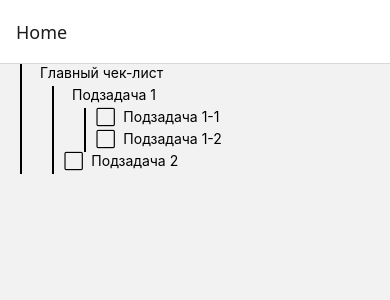
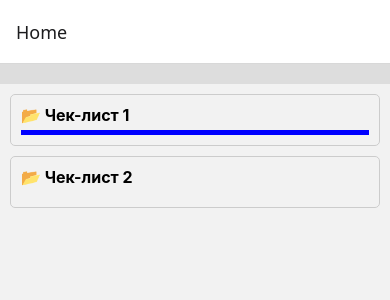
Before and after one commit to PaceGG/check-list, a React Native app: screen /Home in a window 390 px wide. Shown: the top 300 px of the page. Built offline with nearby package versions, Linux system fonts and the light colour scheme.

Commit message:
Отображение чеклистов в виде папок

```diff
--- a/components/Checklist.tsx
+++ b/components/Checklist.tsx
@@ -6,39 +6,58 @@ import { ChecklistItem } from "../types";
 type Props = {
   checklist: ChecklistItem;
   toggleComplete: (id: string) => void;
+  openChecklist: (child: ChecklistItem) => void;
 };
 
-export default function Checklist({ checklist, toggleComplete }: Props) {
+export default function Checklist({
+  checklist,
+  toggleComplete,
+  openChecklist,
+}: Props) {
   const hasChildren = checklist.children.length > 0;
 
   return (
-    <View style={{ marginLeft: 20, borderLeftWidth: 2, paddingLeft: 10 }}>
+    <View
+      style={{
+        padding: 10,
+        borderWidth: 1,
+        borderColor: "#ccc",
+        borderRadius: 5,
+        marginBottom: 10,
+      }}
+    >
       <View style={{ flexDirection: "row", alignItems: "center" }}>
         {!hasChildren && (
-          <TouchableOpacity onPress={() => toggleComplete(checklist.id)}>
+          <TouchableOpacity
+            onPress={() => toggleComplete(checklist.id)}
+            style={{ marginRight: 10 }}
+          >
             <Text>{checklist.completed ? "✅" : "⬜"}</Text>
           </TouchableOpacity>
         )}
-        <Text style={{ marginLeft: 8 }}>{checklist.title}</Text>
+        <TouchableOpacity
+          onPress={() => hasChildren && openChecklist(checklist)}
+        >
+          <Text
+            style={{
+              fontSize: 16,
+              fontWeight: hasChildren ? "bold" : "normal",
+            }}
+          >
+            {hasChildren ? "📂 " : "📄 "}
+            {checklist.title}
+          </Text>
+        </TouchableOpacity>
       </View>
 
       <View
         style={{
           height: 5,
-          backgroundColor: hasChildren
-            ? checklist.progressColor
-            : "transparent",
+          backgroundColor: checklist.progressColor,
           width: `${calculateProgress(checklist)}%`,
+          marginTop: 5,
         }}
       />
-
-      {checklist.children.map((child) => (
-        <Checklist
-          key={child.id}
-          checklist={child}
-          toggleComplete={toggleComplete}
-        />
-      ))}
     </View>
   );
 }
--- a/screens/HomeScreen.tsx
+++ b/screens/HomeScreen.tsx
@@ -1,12 +1,13 @@
 import { useState } from "react";
 import { ChecklistItem } from "../types";
-import { ScrollView, View } from "react-native";
+import { ScrollView, Text, View } from "react-native";
 import Checklist from "../components/Checklist";
+import { TouchableOpacity } from "react-native-gesture-handler";
 
-const initialChecklist: ChecklistItem[] = [
+const initialChecklists: ChecklistItem[] = [
   {
     id: "1",
-    title: "Главный чек-лист",
+    title: "Чек-лист 1",
     completed: false,
     progressColor: "blue",
     children: [
@@ -18,23 +19,24 @@ const initialChecklist: ChecklistItem[] = [
         children: [
           {
             id: "1-1-1",
-            title: "Подзадача 1-1",
-            completed: false,
-            progressColor: "green",
-            children: [],
-          },
-          {
-            id: "1-1-2",
-            title: "Подзадача 1-2",
-            completed: false,
-            progressColor: "green",
+            title: "Глубокая подзадача",
+            completed: true,
+            progressColor: "red",
             children: [],
           },
         ],
       },
+    ],
+  },
+  {
+    id: "2",
+    title: "Чек-лист 2",
+    completed: false,
+    progressColor: "purple",
+    children: [
       {
         id: "2-1",
-        title: "Подзадача 2",
+        title: "Задача чеклиста 2",
         completed: false,
         progressColor: "red",
         children: [],
@@ -45,7 +47,30 @@ const initialChecklist: ChecklistItem[] = [
 
 export default function HomeScreen() {
   const [checklists, setChecklists] =
-    useState<ChecklistItem[]>(initialChecklist);
+    useState<ChecklistItem[]>(initialChecklists);
+  const [currentChecklist, setCurrentChecklist] =
+    useState<ChecklistItem | null>(null);
+  const [breadcrumb, setBreadcrumb] = useState<ChecklistItem[]>([]);
+
+  function openChecklist(checklist: ChecklistItem) {
+    if (breadcrumb.length === 0) {
+      setBreadcrumb([checklist]);
+    } else {
+      setBreadcrumb([...breadcrumb, checklist]);
+    }
+    setCurrentChecklist(checklist);
+  }
+
+  function goBack() {
+    if (breadcrumb.length > 1) {
+      const newBreadcrumb = breadcrumb.slice(0, -1);
+      setBreadcrumb(newBreadcrumb);
+      setCurrentChecklist(newBreadcrumb[breadcrumb.length - 1]);
+    } else {
+      setBreadcrumb([]);
+      setCurrentChecklist(null);
+    }
+  }
 
   function toggleComplete(id: string) {
     function updateStatus(items: ChecklistItem[]): ChecklistItem[] {
@@ -56,17 +81,63 @@ export default function HomeScreen() {
       }));
     }
 
+    if (currentChecklist) {
+      setCurrentChecklist({
+        ...currentChecklist,
+        children: updateStatus(currentChecklist.children),
+      });
+    } else {
       setChecklists(updateStatus(checklists));
+    }
   }
 
   return (
     <ScrollView>
-      <View>
-        {checklists.map((checklist) => (
+      {/* navbar */}
+      <View
+        style={{
+          flexDirection: "row",
+          alignItems: "center",
+          padding: 10,
+          backgroundColor: "#ddd",
+        }}
+      >
+        {currentChecklist && (
+          <TouchableOpacity onPress={goBack} style={{ marginRight: 10 }}>
+            <Text style={{ fontSize: 16 }}>🔙 Назад</Text>
+          </TouchableOpacity>
+        )}
+        {breadcrumb.map((item, index) => (
+          <Text
+            key={item.id}
+            style={{
+              fontSize: 16,
+              fontWeight: index === breadcrumb.length - 1 ? "bold" : "normal",
+            }}
+          >
+            {index > 0 && " > "}
+            {item.title}
+          </Text>
+        ))}
+      </View>
+
+      {/* checklists */}
+      <View style={{ padding: 10 }}>
+        {currentChecklist
+          ? currentChecklist.children.map((checklist) => (
               <Checklist
                 key={checklist.id}
                 checklist={checklist}
                 toggleComplete={toggleComplete}
+                openChecklist={openChecklist}
+              />
+            ))
+          : checklists.map((checklist) => (
+              <Checklist
+                key={checklist.id}
+                checklist={checklist}
+                toggleComplete={toggleComplete}
+                openChecklist={openChecklist}
               />
             ))}
       </View>
```
Lines whose indentation alone changed are shown as unchanged.
